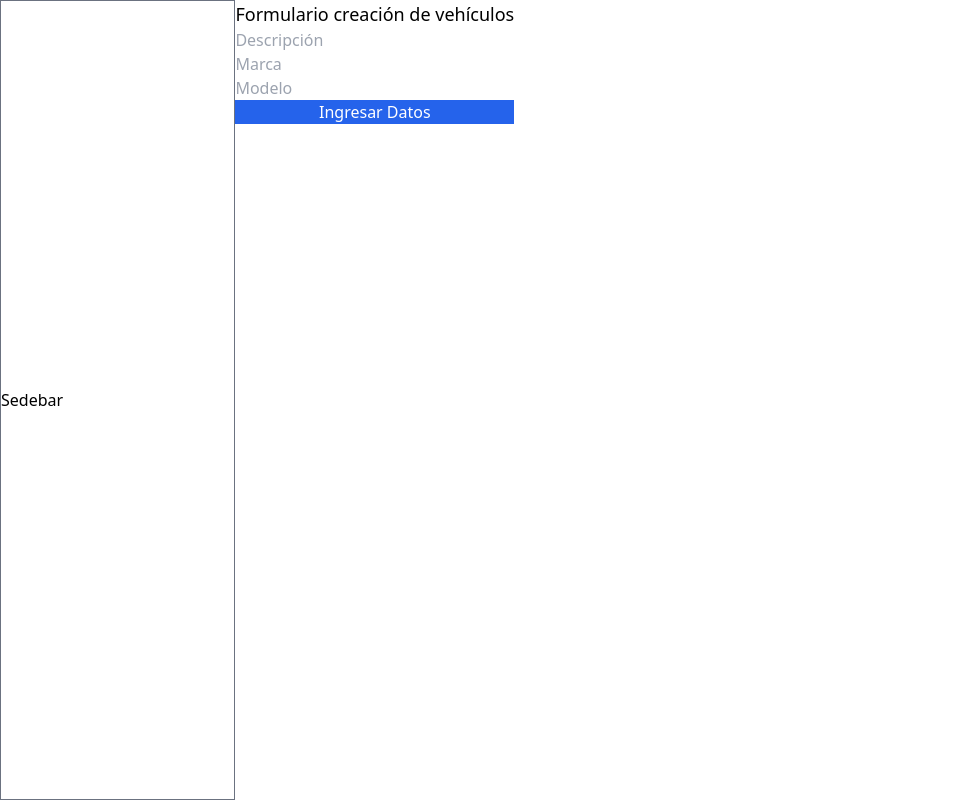
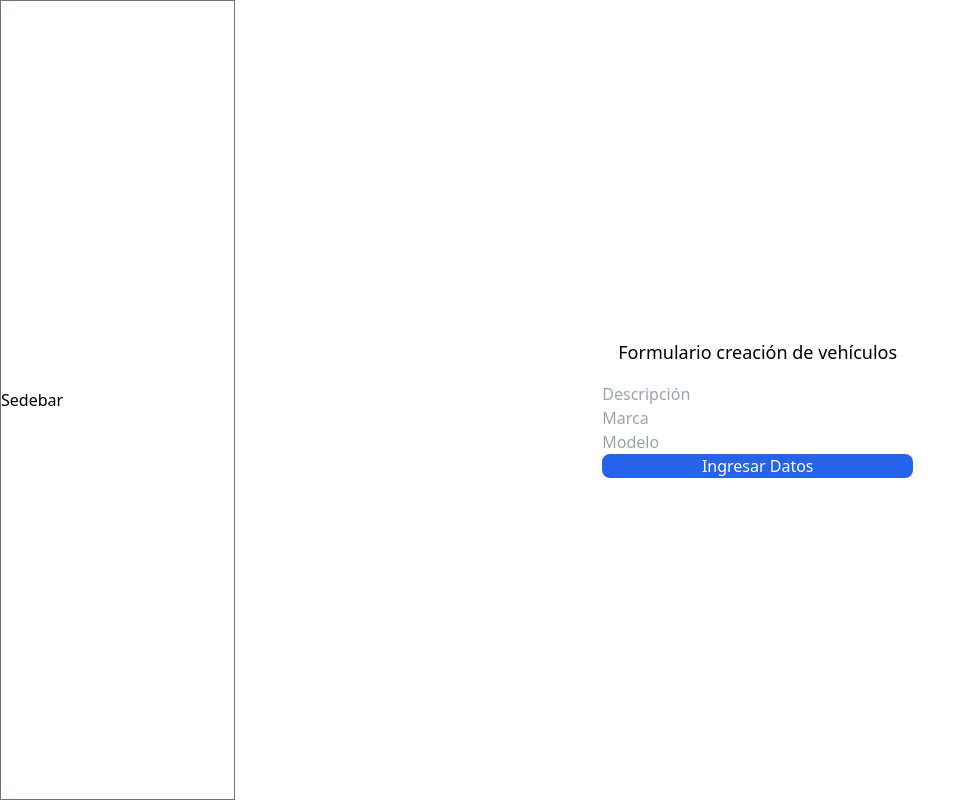
Before and after one commit to OscarHub90/Concesionario2021, a React (Create React App) app: page /admin/vehiculos in a window 1280 px wide. Shown: the whole page, without its empty margins (0-975 px from the left). Built offline with nearby package versions, Linux system fonts and the light colour scheme.

Commit message:
Se agregan estilos iniciales para los campos de creación de vehículos y se importa useEffect

```diff
--- a/src/layouts/PrivateLayout.jsx
+++ b/src/layouts/PrivateLayout.jsx
@@ -5,7 +5,7 @@ const PrivateLayout = ({children}) => {
     return (
         <div className="flex w-screen h-screen">
             <Sidebar />
-            <main className="flex w-full overflow-y-scroll">{children}</main>
+            <main className="flex w-full overflow-y-scroll justify-center items-center">{children}</main>
 
         </div>
     )
--- a/src/pages/admin/Vehiculos.jsx
+++ b/src/pages/admin/Vehiculos.jsx
@@ -1,15 +1,15 @@
-import React from 'react'
+import React, {useEffect} from 'react'
 
 const Vehiculos = () => {
     return (
     // se agrega la tabla para crear nuevos productos.
         <form className="flex flex-col">
-            <h2 className=" text-lg">Formulario creación de vehículos</h2>
+            <h2 className=" text-lg m-4">Formulario creación de vehículos</h2>
 
             <input type="text" placeholder= "Descripción" />
             <input type="text" placeholder= "Marca"/>
             <input type="text" placeholder= "Modelo"/>
-            <button className=" bg-blue-600 text-white">Ingresar Datos</button>
+            <button className=" bg-blue-600 text-white rounded-lg  hover:bg-purple-800">Ingresar Datos</button>
         </form>
     )
 }
```
